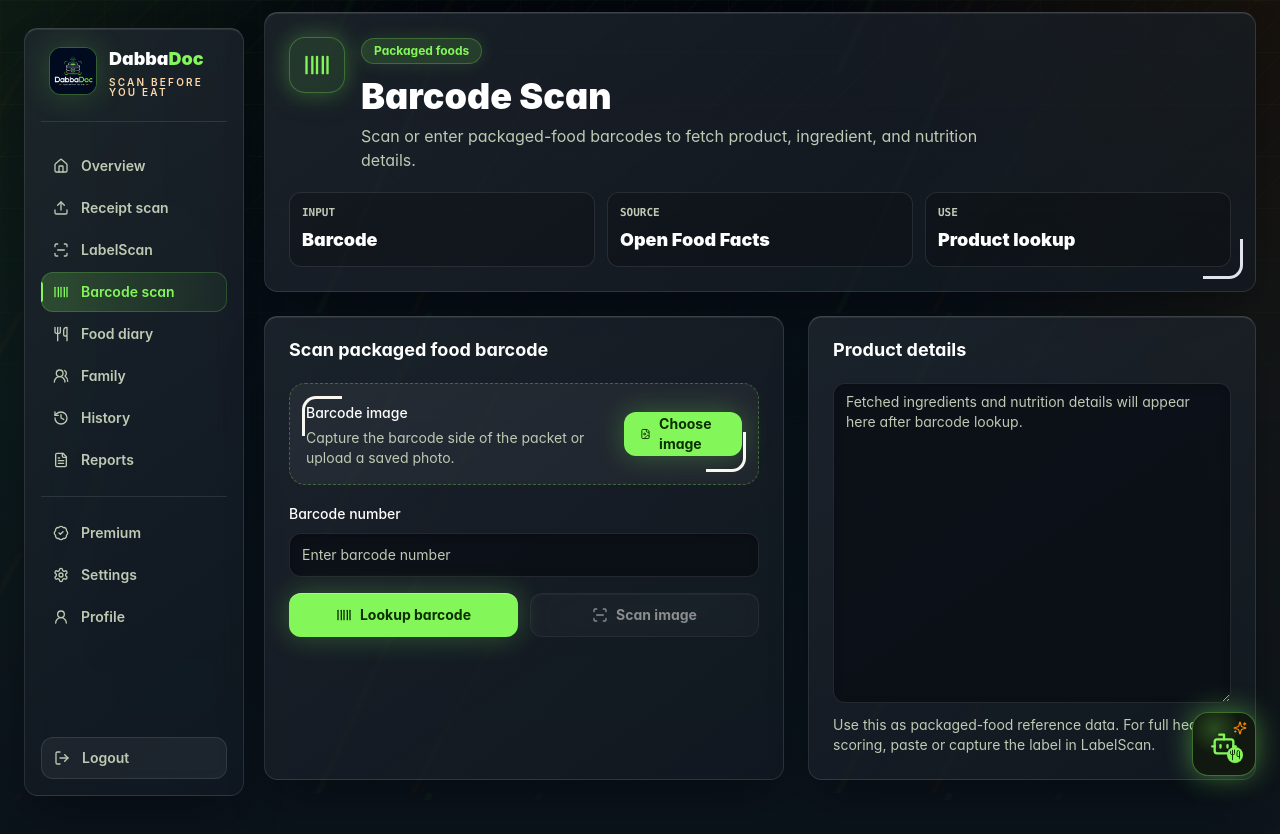
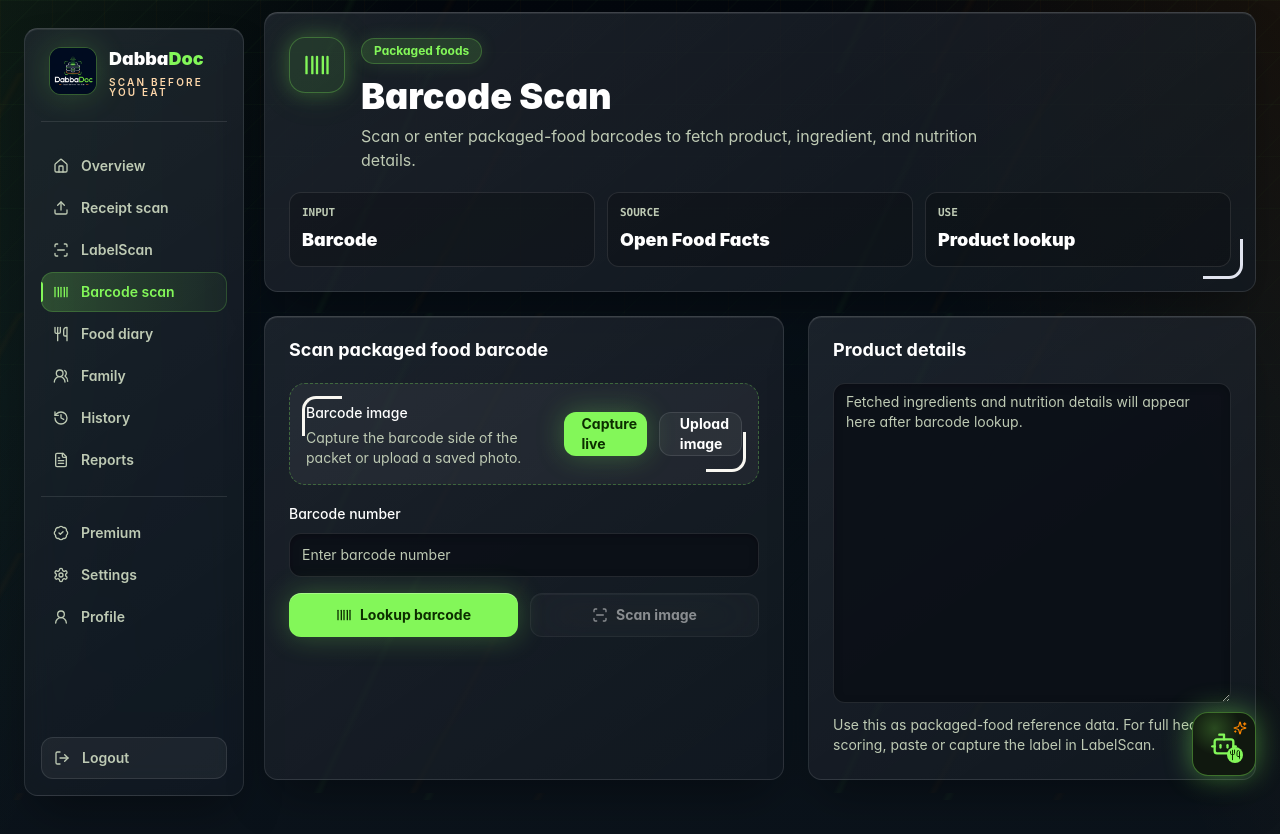
Before and after one commit to virajkvk18/dabbadoc, a Next.js app: page /dashboard/barcode-scan in a window 1280 px wide. Shown: the top 834 px of the page. Built offline with nearby package versions, Linux system fonts and the light colour scheme.

Commit message:
Add live capture to barcode scan

```diff
--- a/components/barcode/barcode-scan-panel.tsx
+++ b/components/barcode/barcode-scan-panel.tsx
@@ -3,7 +3,7 @@
 /* eslint-disable @next/next/no-img-element */
 
 import { useEffect, useState } from "react";
-import { Barcode, FileImage, Loader2, ScanLine } from "lucide-react";
+import { Barcode, Camera, FileImage, Loader2, ScanLine } from "lucide-react";
 import { BrowserMultiFormatReader } from "@zxing/browser";
 import { BarcodeFormat, DecodeHintType } from "@zxing/library";
 import { Button } from "@/components/ui/button";
@@ -181,6 +181,14 @@ export function BarcodeScanPanel() {
     }
   }
 
+  function chooseFile(nextFile?: File | null) {
+    setFile(nextFile ?? null);
+    setError(null);
+    setMessage(null);
+    setProductName(null);
+    setLabelText("");
+  }
+
   async function detectBarcodeFromImage() {
     if (!file) {
       setError("Capture or upload a barcode image first.");
@@ -231,32 +239,44 @@ export function BarcodeScanPanel() {
         </CardHeader>
         <CardContent className="space-y-4">
           <div className="scan-frame rounded-2xl border border-dashed border-primary/30 bg-white/5 p-4">
-            <div className="flex flex-col gap-4 sm:flex-row sm:items-center sm:justify-between">
+            <div className="flex flex-col gap-4 lg:flex-row lg:items-center lg:justify-between">
               <div>
                 <Label>Barcode image</Label>
                 <p className="mt-1 text-sm text-muted-foreground">
                   Capture the barcode side of the packet or upload a saved photo.
                 </p>
               </div>
-              <label
-                htmlFor="barcode-image"
-                className="inline-flex h-11 cursor-pointer items-center justify-center gap-2 rounded-xl bg-primary px-4 text-sm font-bold text-primary-foreground shadow-[0_0_28px_rgba(129,247,89,0.28)] transition hover:bg-[#86fd5e]"
-              >
-                <FileImage className="h-4 w-4" />
-                Choose image
-              </label>
+              <div className="grid gap-3 sm:grid-cols-2">
+                <label
+                  htmlFor="barcode-camera"
+                  className="inline-flex h-11 cursor-pointer items-center justify-center gap-2 rounded-xl bg-primary px-4 text-sm font-bold text-primary-foreground shadow-[0_0_28px_rgba(129,247,89,0.28)] transition hover:bg-[#86fd5e]"
+                >
+                  <Camera className="h-4 w-4" />
+                  Capture live
+                </label>
+                <label
+                  htmlFor="barcode-file"
+                  className="inline-flex h-11 cursor-pointer items-center justify-center gap-2 rounded-xl border border-white/10 bg-white/5 px-4 text-sm font-bold text-white transition hover:border-primary/40 hover:bg-primary/10 hover:text-primary"
+                >
+                  <FileImage className="h-4 w-4" />
+                  Upload image
+                </label>
+              </div>
             </div>
             <Input
-              id="barcode-image"
+              id="barcode-camera"
               className="hidden"
               type="file"
               accept="image/*"
               capture="environment"
-              onChange={(event) => {
-                setFile(event.target.files?.[0] ?? null);
-                setError(null);
-                setMessage(null);
-              }}
+              onChange={(event) => chooseFile(event.target.files?.[0])}
+            />
+            <Input
+              id="barcode-file"
+              className="hidden"
+              type="file"
+              accept="image/*"
+              onChange={(event) => chooseFile(event.target.files?.[0])}
             />
             {file ? (
               <div className="mt-4 grid gap-4 rounded-2xl border border-white/10 bg-black/20 p-3 sm:grid-cols-[120px_1fr]">
```
